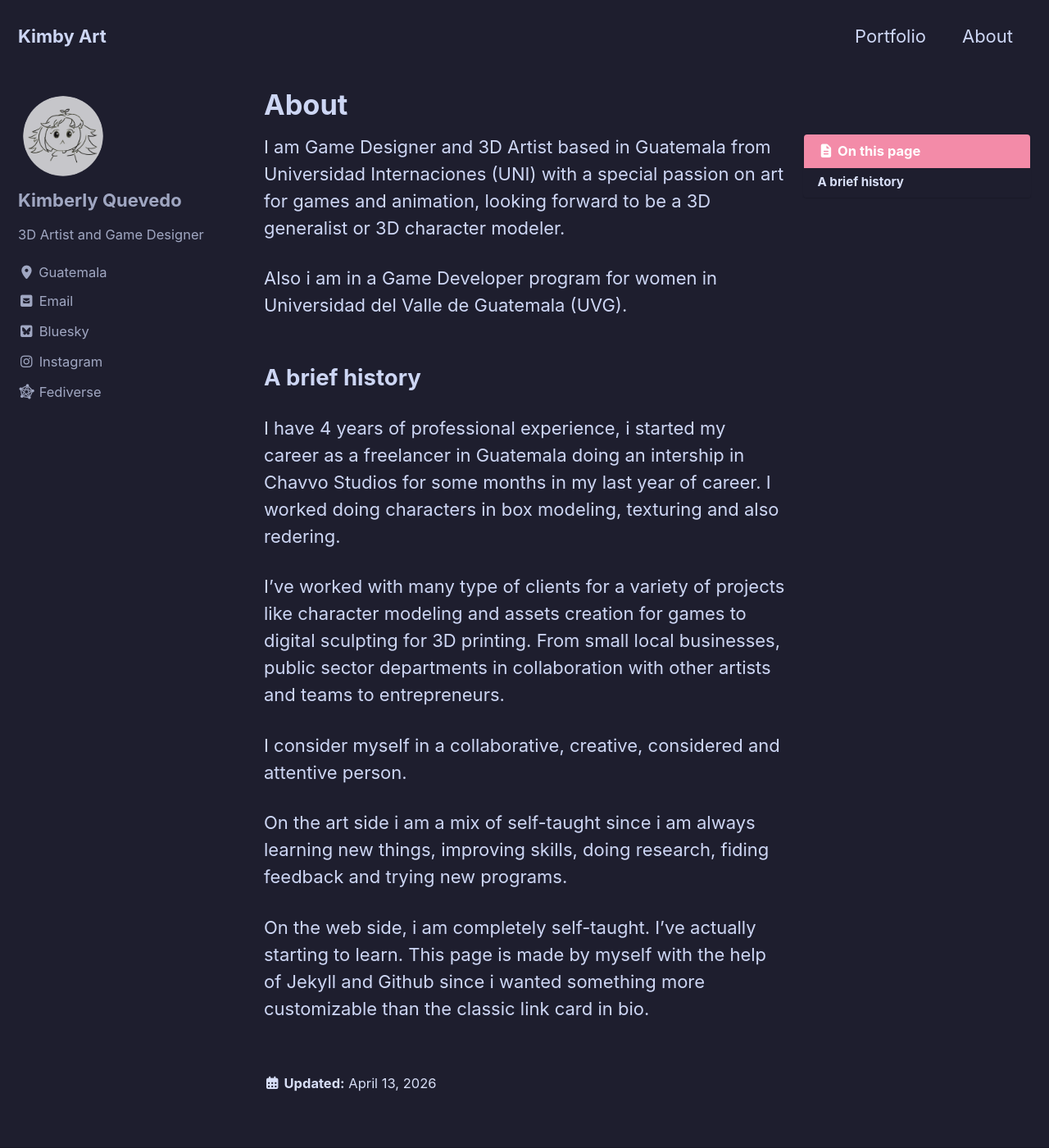
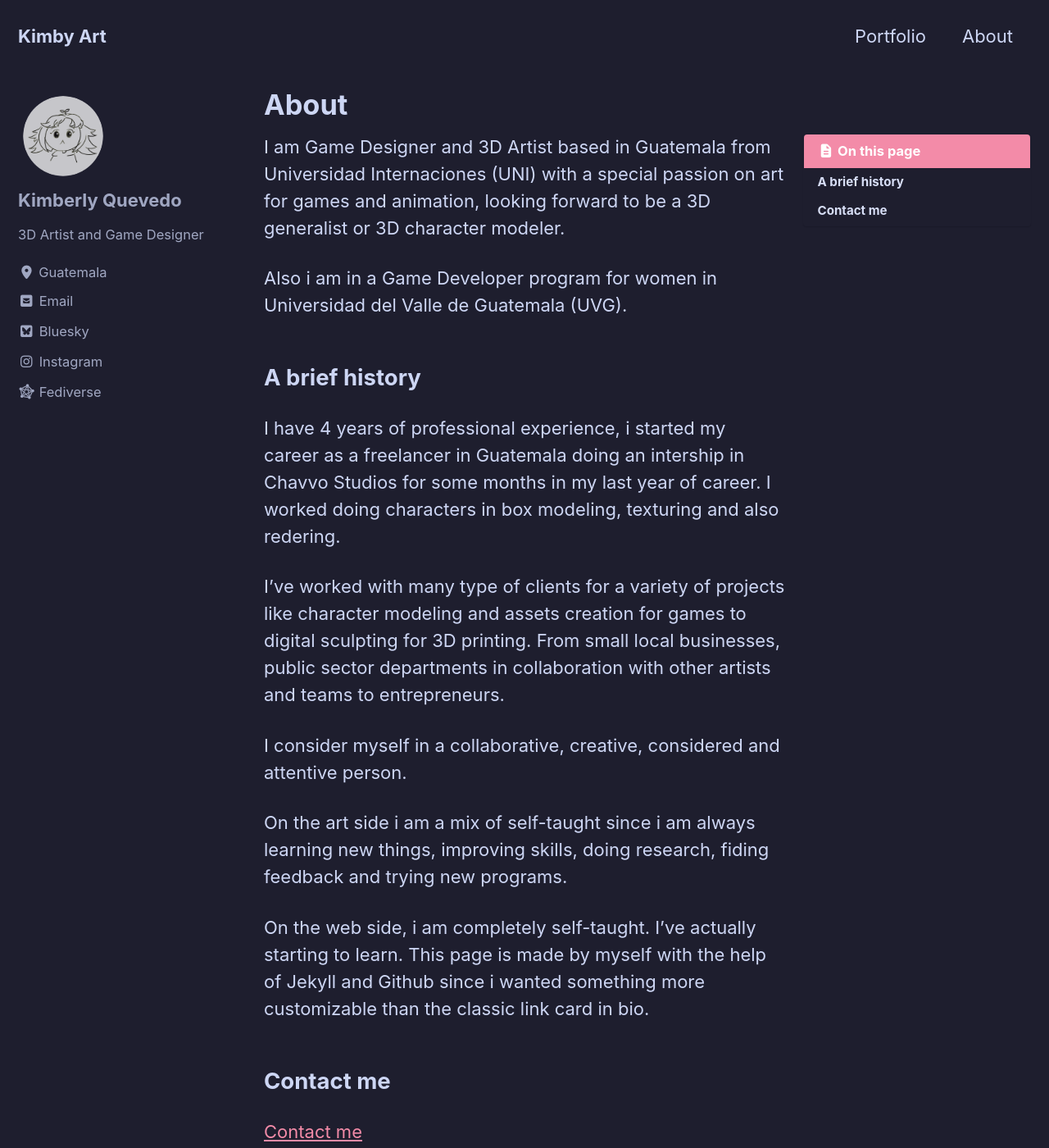
Before and after one commit to Kiimby/kiimby.github.io, a Jekyll site: the page built from _pages/about.md, in a window 1280 px wide and 1400 px high. Shown: the whole window at 82% size. Built offline with Jekyll 4.4.1, drawn with Linux system fonts in a browser that asks for light colours; cached includes are drawn as plain includes.

Commit message:
gem update

```diff
--- a/Gemfile
+++ b/Gemfile
@@ -9,4 +9,5 @@ group :jekyll_plugins do
   gem "jekyll-gist"
   gem "jekyll-feed"
   gem "jekyll-include-cache"
+  gem 'jekyll-email-protect'
 end
--- a/_config.yml
+++ b/_config.yml
@@ -256,6 +256,7 @@ plugins:
   - jekyll-gist
   - jekyll-feed
   - jekyll-include-cache
+  - jekyll-email-protect
 
 # mimic GitHub Pages with --safe
 whitelist:
@@ -264,6 +265,7 @@ whitelist:
   - jekyll-gist
   - jekyll-feed
   - jekyll-include-cache
+  - jekyll-email-protect
 
 
 # Archives
--- a/_pages/about.md
+++ b/_pages/about.md
@@ -27,3 +27,6 @@ On the art side i am a mix of self-taught since i am always learning new things,
 
 On the web side, i am completely self-taught. I've actually starting to learn.
 This page is made by myself with the help of Jekyll and Github since i wanted something more customizable than the classic link card in bio.
+
+## Contact me
+<a href="mailto:{{ kimberlyeqs@outlook.com | encode_email }}" title="Contact me">Contact me</a>
```
